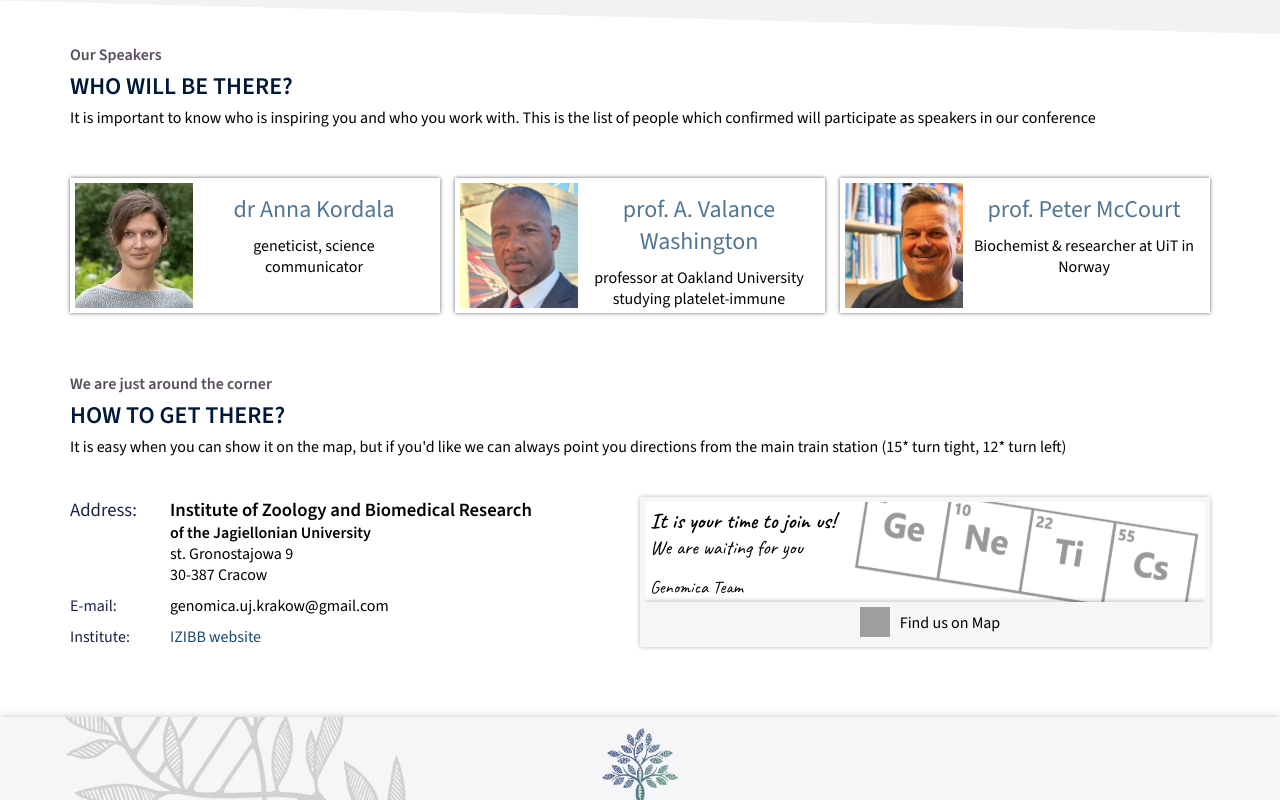
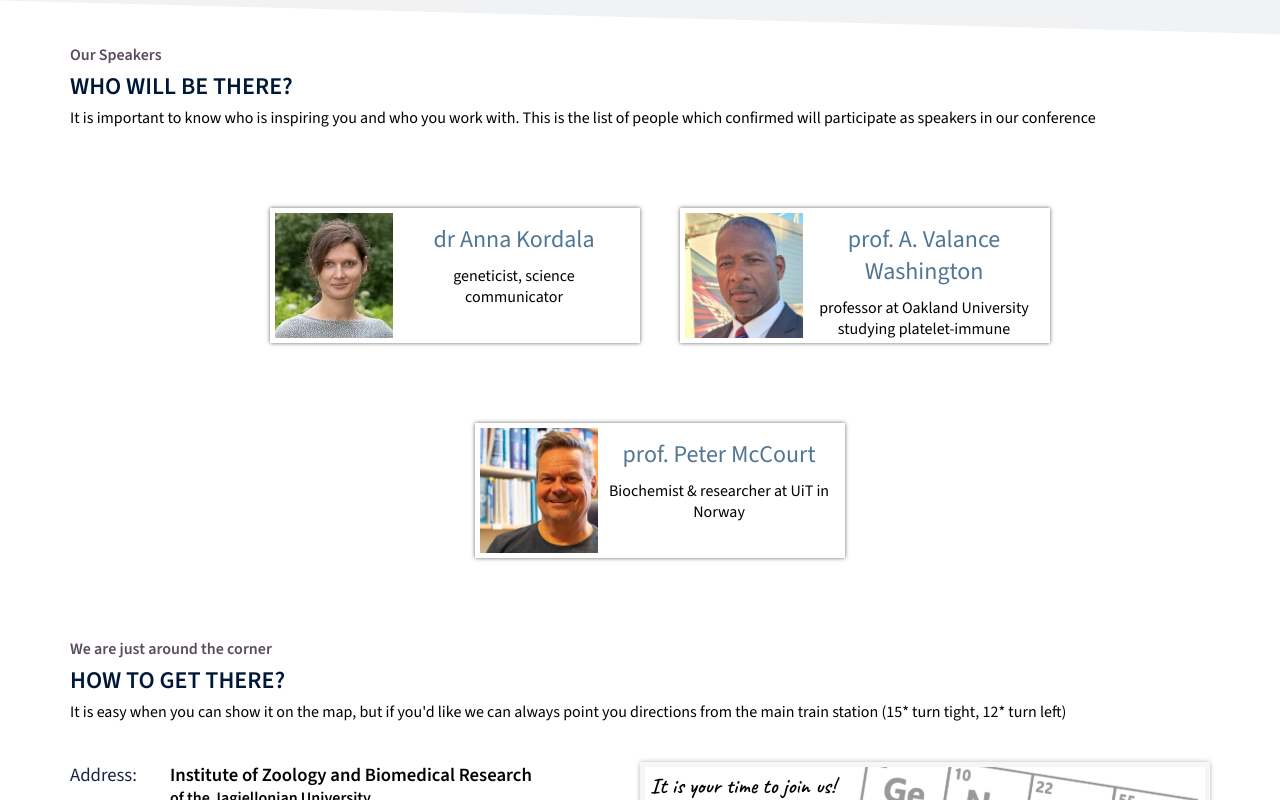
Before and after one commit to tzmcion/genomica, a React (Create React App) app: page / in a window 1280 px wide. Shown: the part 1400-2200 px from the top of the page. Built offline with nearby package versions, Linux system fonts and the light colour scheme; grey boxes are pictures that could not be loaded; the HTML template or start-up script is replaced by a standard one.

Commit message:
refactor Speakers container styles for improved layout and spacing

```diff
--- a/src/Components/Speakers/Speakers.scss
+++ b/src/Components/Speakers/Speakers.scss
@@ -7,14 +7,18 @@
         align-items: center;
         justify-content: center;
     }
-    .Speakers-Container{
-        width:1180px;
-        margin: 10px auto;
+    .Speakers-Container {
+        width: 100%;
+        max-width: 1600px; // poszerz do np. 1600px
+        margin: 20px auto;
         display: flex;
         flex-direction: row;
-        justify-content: space-between;
+        justify-content: center;
+        gap: 40px; // lepsze odstępy niż space-between
         flex-wrap: wrap;
+        padding: 20px;
     }
+
 }
 
 @media only screen and (max-width:1440px) {
```
